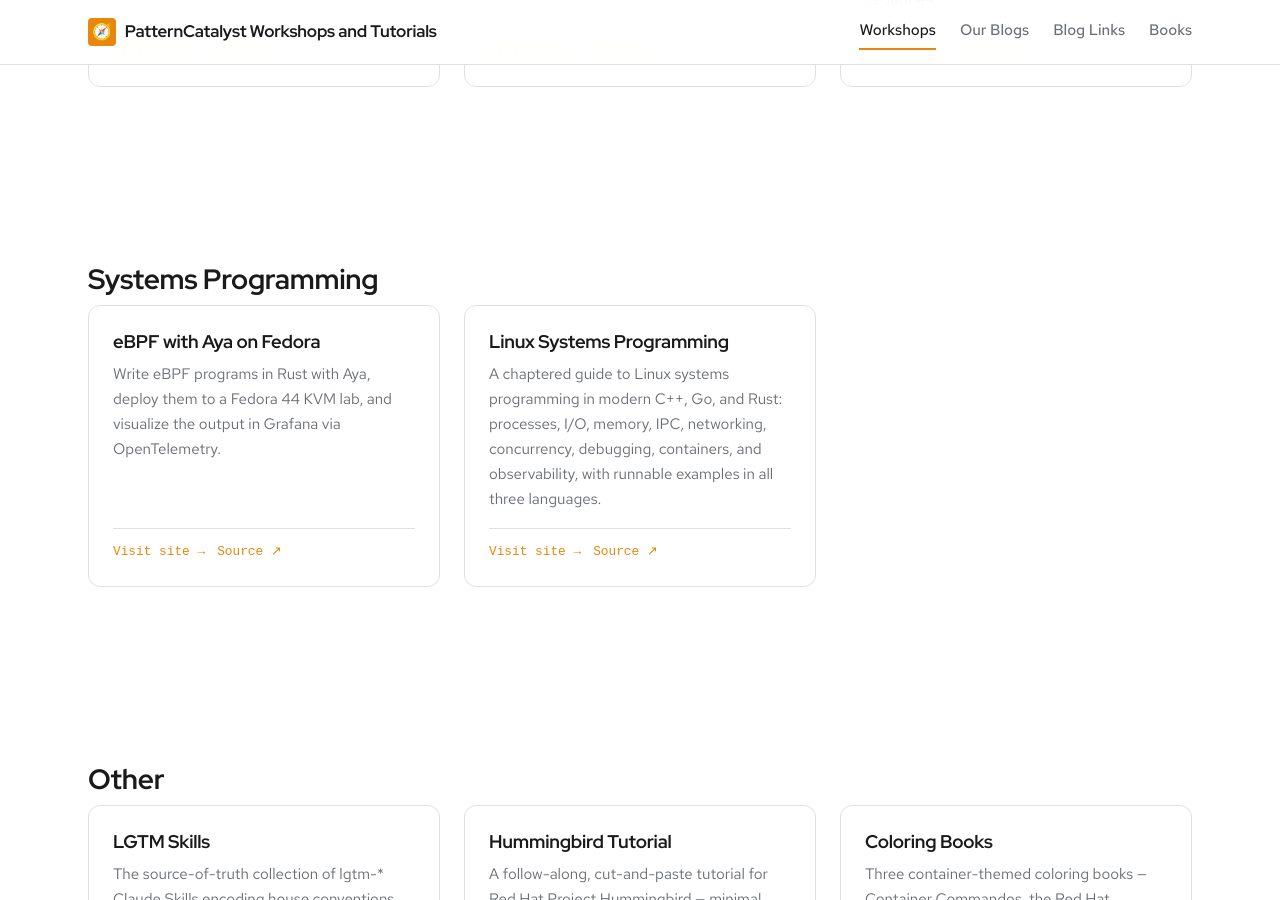
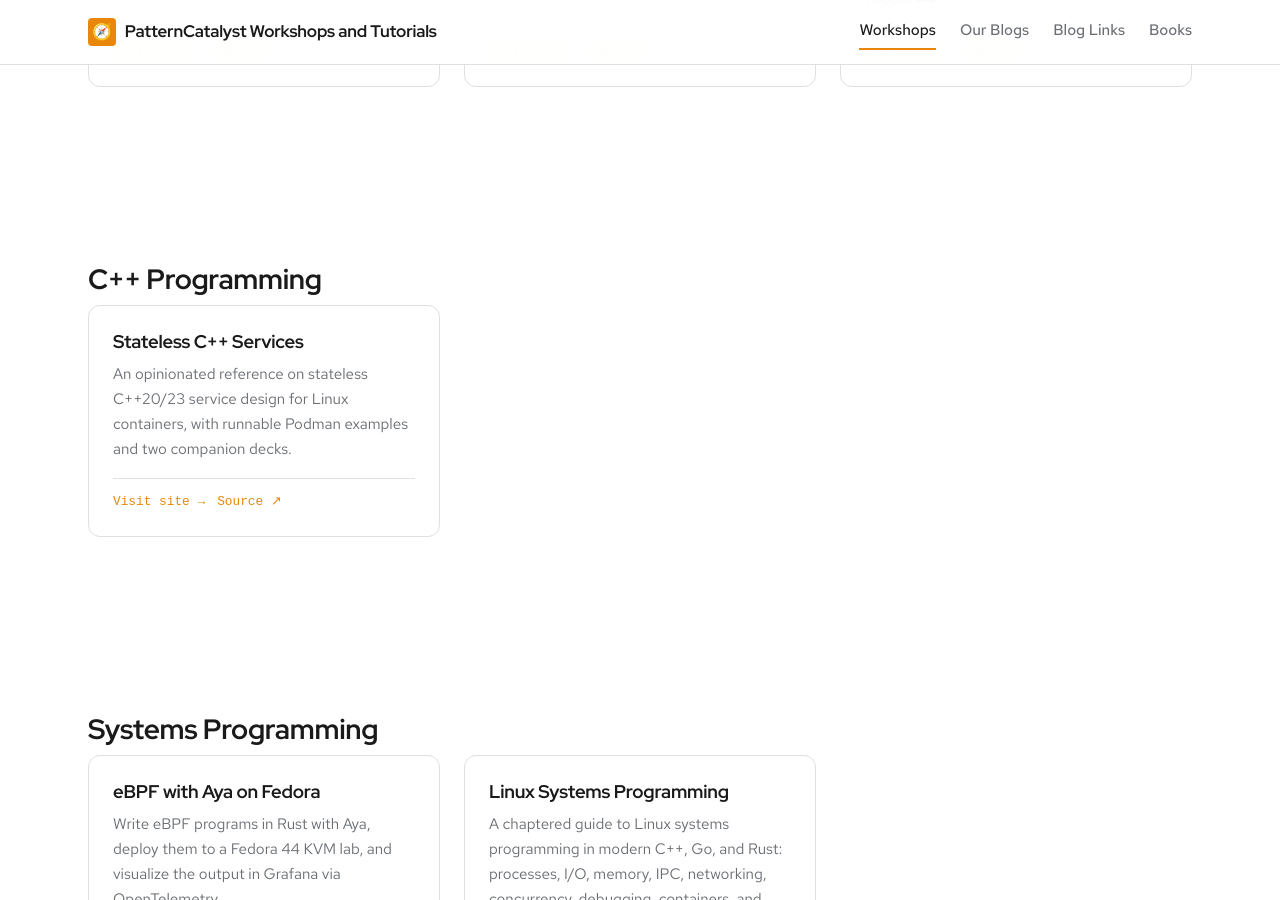
Before and after one commit to patterncatalyst/patterncatalyst-workshops-tutorials-list, a Jekyll site: the page built from index.html, in a window 1280 px wide and 900 px high, scrolled down 2337 px. Built offline with Jekyll 4.4.1, drawn with Linux system fonts in a browser that asks for light colours; some web fonts are replaced.

Commit message:
site: add C++ Programming group + cpp-statelessness entry
New group 'C++ Programming' (holds C++ tutorials); first entry links the
live cpp-statelessness site at https://patterncatalyst.github.io/cpp-statelessness/.

```diff
--- a/_data/sites.yml
+++ b/_data/sites.yml
@@ -15,6 +15,7 @@ groups:
   - "Cloud-Native & Kubernetes"
   - "DDD & Integration"
   - "Performance & Optimization"
+  - "C++ Programming"
   - "Systems Programming"
   - "Other"
 
@@ -103,6 +104,13 @@ entries:
     site_url: "https://patterncatalyst.github.io/cpp-container-optimization-tutorial/"
     repo_url: "https://github.com/patterncatalyst/cpp-container-optimization-tutorial"
 
+  - slug: "cpp-statelessness"
+    title: "Stateless C++ Services"
+    group: "C++ Programming"
+    synopsis: "An opinionated reference on stateless C++20/23 service design for Linux containers, with runnable Podman examples and two companion decks."
+    site_url: "https://patterncatalyst.github.io/cpp-statelessness/"
+    repo_url: "https://github.com/patterncatalyst/cpp-statelessness"
+
   - slug: "ebpf-with-aya"
     title: "eBPF with Aya on Fedora"
     group: "Systems Programming"
```
